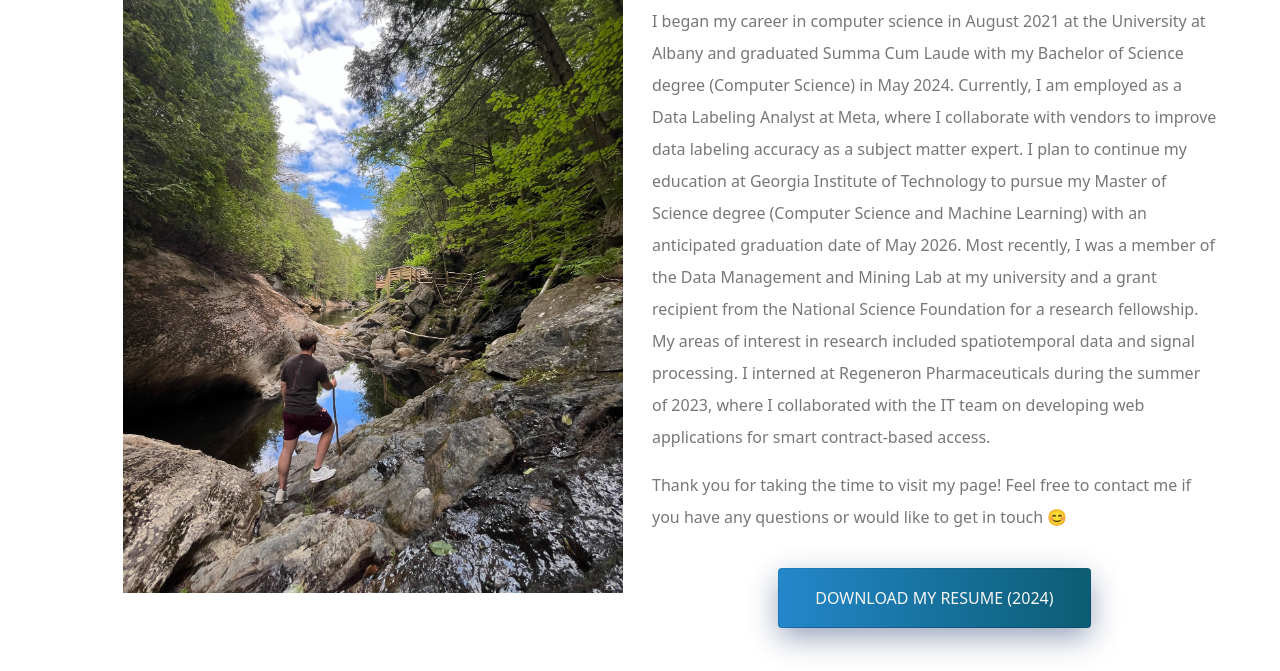
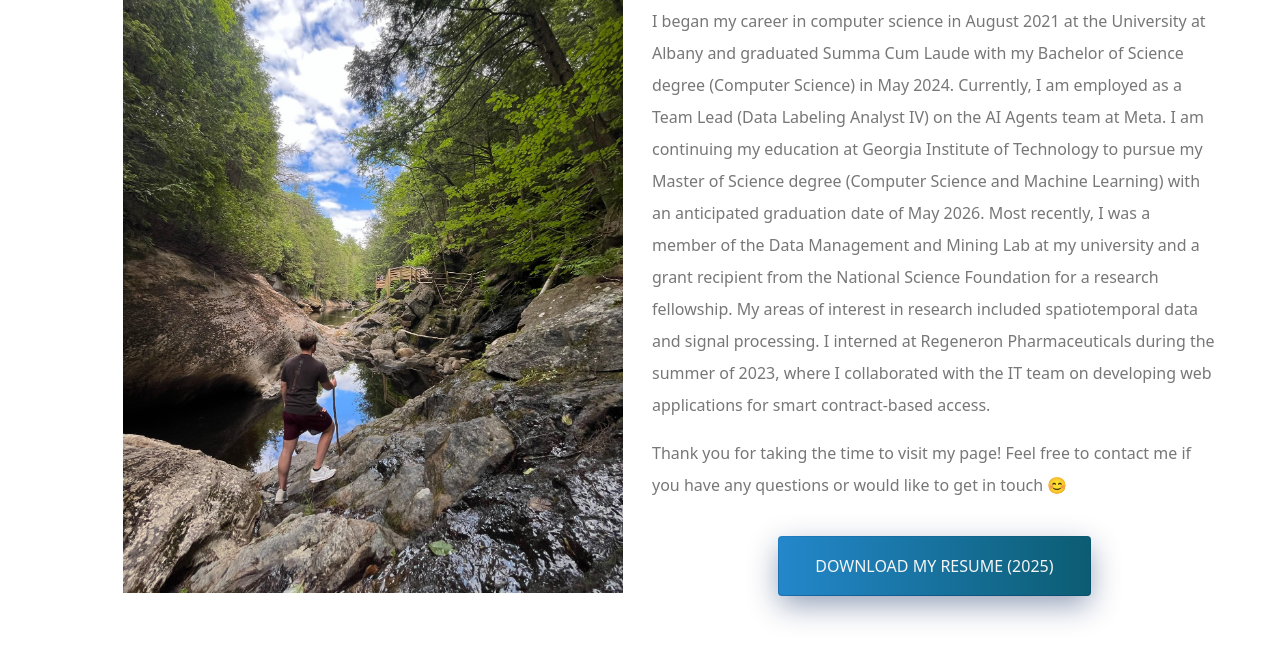
Before and after one commit to michaelpaglia/portfolio-website, a plain HTML site: page index.html in a window 1280 px wide. Shown: the part 729-1400 px from the top of the page. Drawn offline with Linux system fonts and the light colour scheme.

Commit message:
new resume

```diff
--- a/index.html
+++ b/index.html
@@ -92,7 +92,7 @@
               </h2>
               <div class="paragraph.py-4.w-75">
                 <p class="para">
-                  I began my career in computer science in August 2021 at the University at Albany and graduated Summa Cum Laude with my Bachelor of Science degree (Computer Science) in May 2024. Currently, I am employed as a Data Labeling Analyst at Meta, where I collaborate with vendors to improve data labeling accuracy as a subject matter expert. I plan to continue my education at Georgia Institute of Technology to pursue my Master of Science degree (Computer Science and Machine Learning) with an anticipated graduation date of May 2026. Most recently, I was a member of the Data Management and Mining Lab at my university and a grant recipient from the National Science Foundation for a research fellowship. My areas of interest in research included spatiotemporal data and signal processing. I interned at Regeneron Pharmaceuticals during the summer of 2023, where I collaborated with the IT team on developing web applications for smart contract-based access.
+                  I began my career in computer science in August 2021 at the University at Albany and graduated Summa Cum Laude with my Bachelor of Science degree (Computer Science) in May 2024. Currently, I am employed as a Team Lead (Data Labeling Analyst IV) on the AI Agents team at Meta. I am continuing my education at Georgia Institute of Technology to pursue my Master of Science degree (Computer Science and Machine Learning) with an anticipated graduation date of May 2026. Most recently, I was a member of the Data Management and Mining Lab at my university and a grant recipient from the National Science Foundation for a research fellowship. My areas of interest in research included spatiotemporal data and signal processing. I interned at Regeneron Pharmaceuticals during the summer of 2023, where I collaborated with the IT team on developing web applications for smart contract-based access.
                 <p class="para">
                   Thank you for taking the time to visit my page! Feel free to contact me if you have any questions or would like to get in touch 😊
                 </p>
@@ -100,7 +100,7 @@
               <div></div>
               <!-- DOWNLOAD RESUME -->
               <a href="Michael_Paglia_Resume.pdf" download="Michael Paglia Resume" class="center-button">
-              <button type="button" class="btn button primary-button text-uppercase">Download my resume (2024) </button></a>
+              <button type="button" class="btn button primary-button text-uppercase">Download my resume (2025) </button></a>
             </div>
           </div>
         </div>
```
Also changed, not shown: 1 other file.
